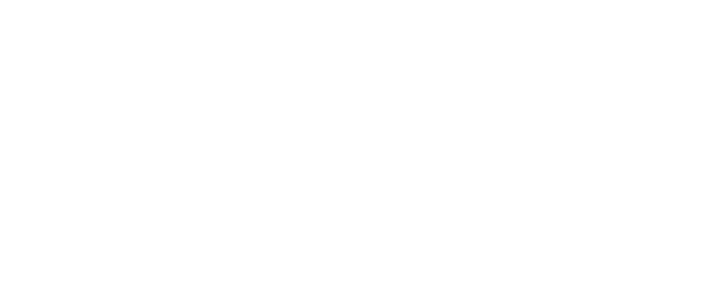
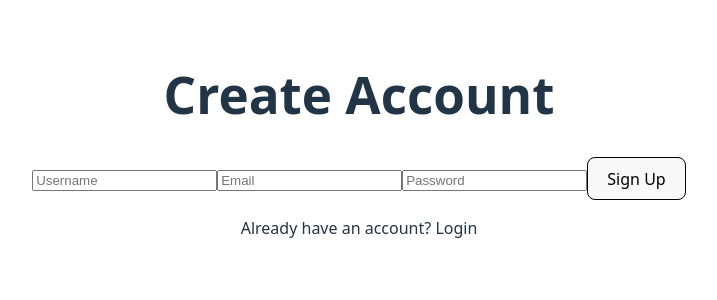
Before and after one commit to SayakDe98/chess-frontend, a React app: page /register in a window 1280 px wide. Before the commit this address had no page. Shown: the top 300 px of the page, without its empty margins (281-998 px from the left). Built offline with nearby package versions, Linux system fonts and the light colour scheme; the HTML template or start-up script is replaced by a standard one.

Commit message:
Updated page name

```diff
--- a/src/App.jsx
+++ b/src/App.jsx
@@ -3,8 +3,8 @@
 
 import { BrowserRouter, Routes, Route } from "react-router-dom";
 
-import ChessBoard from "./components/ChessBoard";
-import Signup from "./pages/Signup";
+import ChessBoard from "./pages/ChessBoard";
+import Register from "./pages/Register";
 import Login from "./pages/Login";
 
 import "./App.css";
@@ -14,7 +14,7 @@
     <BrowserRouter>
       <Routes>
         <Route path="/" element={<ChessBoard />} />
-        <Route path="/signup" element={<Signup />} />
+        <Route path="/register" element={<Register />} />
         <Route path="/login" element={<Login />} />
 
       </Routes>
--- a/src/components/ChessBoard.jsx
+++ b/src/pages/ChessBoard.jsx
@@ -1,10 +1,9 @@
-import Square from "./Square";
+import Square from "../components/Square";
 import useGame from "../hooks/useGame";
 import "../styles/board.css";
 
 function ChessBoard() {
   const { board, selectSquare, turn, undoMove, validMoves } = useGame();
-
   return (
     <div className="chess-board">
        <h2>
--- a/src/pages/Signup.jsx
+++ b/src/pages/Register.jsx
@@ -2,7 +2,7 @@
 import { toast } from "react-toastify";
 import { useNavigate } from "react-router-dom";
 
-function Signup() {
+function Register() {
   const navigate = useNavigate();
 
   const [form, setForm] = useState({
@@ -96,4 +96,4 @@
   );
 }
 
-export default Signup;
+export default Register;
```
